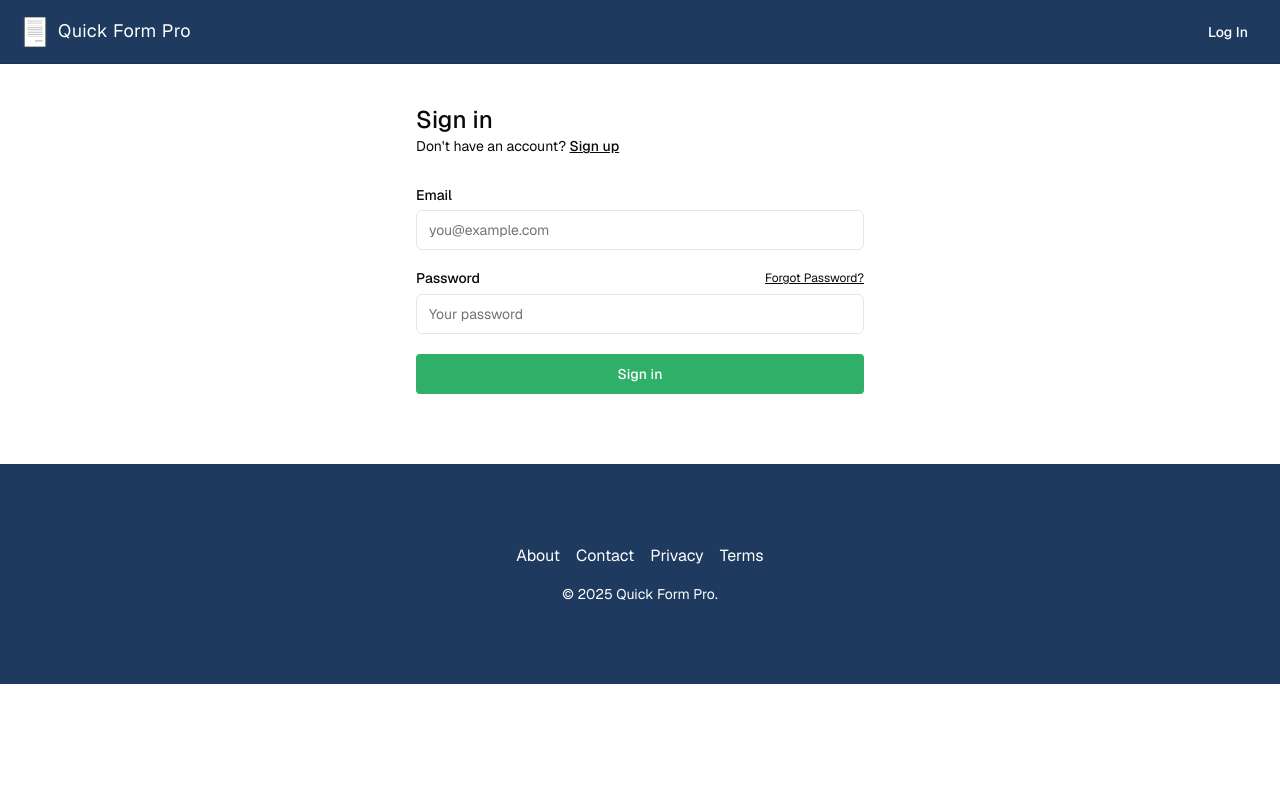
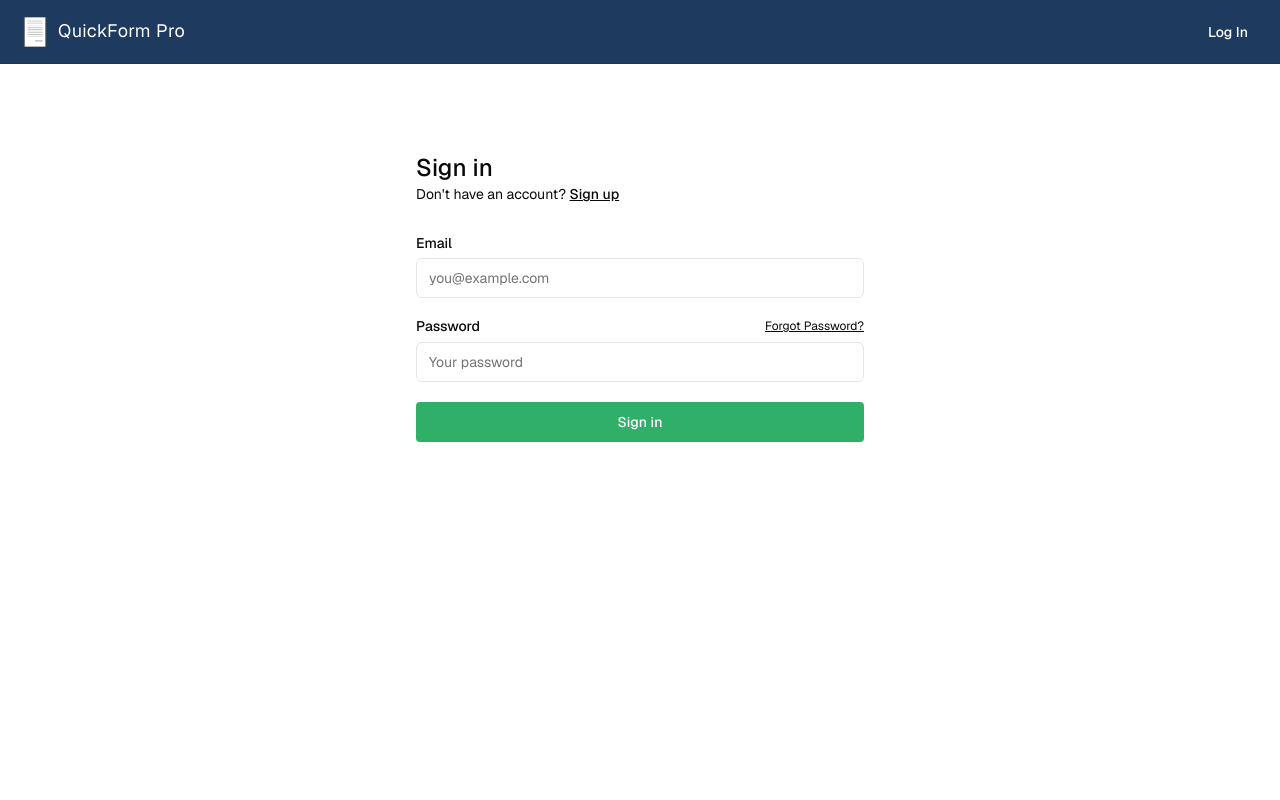
Before and after one commit to jonathanporras/blueprint-forms, a Next.js app: page /log-in in a window 1280 px wide. Shown: the top 800 px of the page. Built offline with nearby package versions, Linux system fonts and the light colour scheme; no server answers.

Commit message:
Fine tune sign in and sign up pages height and update logo

```diff
--- a/app/(auth-pages)/log-in/page.tsx
+++ b/app/(auth-pages)/log-in/page.tsx
@@ -9,7 +9,7 @@ export default async function Login(props: { searchParams: Promise<Message> }) {
   const searchParams = await props.searchParams;
 
   return (
-    <form className="flex-1 flex flex-col min-w-64 my-10 max-w-md">
+    <form className="flex-1 flex flex-col min-w-64 my-10 max-w-md min-h-screen pt-12">
       <FormMessage message={searchParams} />
       <h1 className="text-2xl font-medium">Sign in</h1>
       <p className="text-sm text-foreground">
--- a/app/(auth-pages)/sign-up/page.tsx
+++ b/app/(auth-pages)/sign-up/page.tsx
@@ -11,7 +11,7 @@ export default async function Signup(props: {
   const searchParams = await props.searchParams;
 
   return (
-    <div className="flex flex-col md:flex-row w-full">
+    <div className="flex flex-col md:flex-row w-full min-h-screen">
       <div className="md:w-3/4 mb-40 w-full p-4">
         <form className="flex flex-col min-w-64 mx-auto max-w-2xl my-20">
           {searchParams && <FormMessage message={searchParams as any} />}
--- a/app/layout.tsx
+++ b/app/layout.tsx
@@ -14,7 +14,7 @@ const defaultUrl = process.env.VERCEL_URL
 
 export const metadata = {
   metadataBase: new URL(defaultUrl),
-  title: "Quick Form Pro",
+  title: "QuickForm Pro",
   description: "The fastest way to create legal documents online.",
 };
 
@@ -44,14 +44,14 @@ export default function RootLayout({
                   <div className="flex align-center text-lg tracking-wide logo-wrap text-white">
                     <img
                       className="inline mr-2 color-white"
-                      alt="Quick Form Pro Header Logo"
+                      alt="QuickForm Pro Header Logo"
                       src="/images/logo.png"
                       style={{
                         width: 30,
                       }}
                     />
 
-                    <p>Quick Form Pro</p>
+                    <p>QuickForm Pro</p>
                   </div>{" "}
                   {!hasEnvVars ? <EnvVarWarning /> : <HeaderAuth />}
                 </div>
--- a/components/footer.tsx
+++ b/components/footer.tsx
@@ -16,7 +16,7 @@ const Footer = () => {
             Terms
           </a>
         </div>
-        <p className="text-sm mt-4">&copy; {new Date().getFullYear()} Quick Form Pro.</p>
+        <p className="text-sm mt-4">&copy; {new Date().getFullYear()} QuickForm Pro.</p>
       </div>
     </footer>
   );
```
